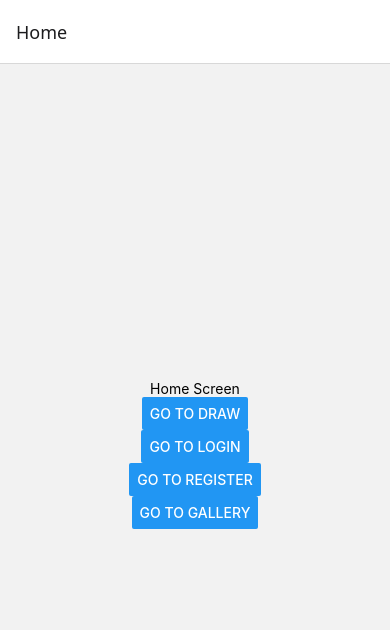
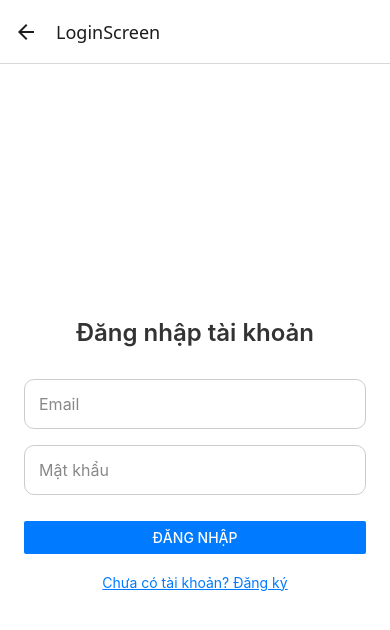
Before and after one commit to VUTRUONG-ML/Drawly_app, a React Native app: screen /LoginScreen in a window 390 px wide. Shown: the top 630 px of the page. Built offline with nearby package versions, Linux system fonts and the light colour scheme.

Commit message:
ui login

```diff
--- a/package.json
+++ b/package.json
@@ -14,6 +14,7 @@
     "@react-navigation/native-stack": "^7.3.14",
     "expo": "~53.0.9",
     "expo-status-bar": "~2.2.3",
+    "firebase": "^11.9.0",
     "react": "19.0.0",
     "react-native": "0.79.2"
   },
--- a/src/navigation/StackNavigator.tsx
+++ b/src/navigation/StackNavigator.tsx
@@ -6,13 +6,14 @@ import HomeScreen from '../screens/HomeScreen';
 import DrawScreen from '../screens/DrawScreen';
 import GalleryScreen from '../screens/GalleryScreen';
 
+
 const Stack = createNativeStackNavigator();
 
 export default function StackNavigator() {
   return (
     <NavigationContainer>
       <Stack.Navigator initialRouteName="Home">
-        <Stack.Screen name="Login" component={LoginScreen} />
+        <Stack.Screen name="LoginScreen" component={LoginScreen} />
         <Stack.Screen name="Register" component={RegisterScreen} />
         <Stack.Screen name="Home" component={HomeScreen} />
         <Stack.Screen name="Draw" component={DrawScreen} />
--- a/src/screens/DrawScreen.tsx
+++ b/src/screens/DrawScreen.tsx
@@ -1,4 +1,5 @@
 import React from 'react';
+
 import { View, Text, StyleSheet } from 'react-native';
 
 const DrawingScreen = () => {
--- a/src/screens/GalleryScreen.tsx
+++ b/src/screens/GalleryScreen.tsx
@@ -1,4 +1,5 @@
 import React from 'react';
+
 import { View, Text, StyleSheet } from 'react-native';
 
 const GalleryScreen = () => {
--- a/src/screens/HomeScreen.tsx
+++ b/src/screens/HomeScreen.tsx
@@ -1,11 +1,12 @@
 import { View, Text, Button } from 'react-native';
+
 
 export default function HomeScreen({ navigation }: any) {
   return (
     <View style={{ flex: 1, justifyContent: 'center', alignItems: 'center' }}>
       <Text>Home Screen</Text>
       <Button title="Go to Draw" onPress={() => navigation.navigate('Draw')} />
-      <Button title="Go to Login" onPress={() => navigation.navigate('Login')} />
+      <Button title="Go to LoginScreen" onPress={() => navigation.navigate('LoginScreen')} />
       <Button title="Go to Register" onPress={() => navigation.navigate('Register')} />
       <Button title="Go to Gallery" onPress={() => navigation.navigate('Gallery')} />
     </View>
--- a/src/screens/LoginScreen.tsx
+++ b/src/screens/LoginScreen.tsx
@@ -1,11 +1,73 @@
-import React from 'react';
-import { View, Text, StyleSheet } from 'react-native';
+import React, { useState } from 'react';
+import { signInWithEmailAndPassword } from 'firebase/auth';
+// import { auth } from '../screens/login/firebaseConfig'; // Cập nhật nếu cần
 
-const LoginScreen = () => {
+import {
+  View,
+  Text,
+  TextInput,
+  Button,
+  StyleSheet,
+  TouchableOpacity,
+  KeyboardAvoidingView,
+  Platform,
+  Alert,
+} from 'react-native';
+
+
+const LoginScreen = ({ navigation }: any) => {
+  const [email, setEmail] = useState('');
+  const [password, setPassword] = useState('');
+
+  const handleLogin = () => {
+    if (!email || !password) {
+      Alert.alert('Thông báo', 'Vui lòng nhập email và mật khẩu');
+      return;
+    }
+
+    signInWithEmailAndPassword(auth, email, password)
+      .then(() => {
+        navigation.replace('Home');
+      })
+      .catch((error) => {
+        Alert.alert('Đăng nhập thất bại', error.message);
+      });
+  };
+
   return (
-    <View style={styles.container}>
-      <Text>Login Screen</Text>
-    </View>
+    <KeyboardAvoidingView
+      behavior={Platform.OS === 'ios' ? 'padding' : undefined}
+      style={styles.container}
+    >
+      <Text style={styles.title}>Đăng nhập tài khoản</Text>
+
+      <TextInput
+        style={styles.input}
+        placeholder="Email"
+        placeholderTextColor="#888"
+        keyboardType="email-address"
+        autoCapitalize="none"
+        value={email}
+        onChangeText={setEmail}
+      />
+
+      <TextInput
+        style={styles.input}
+        placeholder="Mật khẩu"
+        placeholderTextColor="#888"
+        secureTextEntry
+        value={password}
+        onChangeText={setPassword}
+      />
+
+      <View style={styles.buttonContainer}>
+        <Button title="Đăng nhập" onPress={handleLogin} color="#007bff" />
+      </View>
+
+      <TouchableOpacity onPress={() => navigation.navigate('Register')}>
+        <Text style={styles.registerLink}>Chưa có tài khoản? Đăng ký</Text>
+      </TouchableOpacity>
+    </KeyboardAvoidingView>
   );
 };
 
@@ -14,7 +76,34 @@ export default LoginScreen;
 const styles = StyleSheet.create({
   container: {
     flex: 1,
+    padding: 24,
+    backgroundColor: '#fff',
+    justifyContent: 'center',
     alignItems: 'center',
-    justifyContent: 'center',
+  },
+  title: {
+    fontSize: 24,
+    fontWeight: '600',
+    marginBottom: 32,
+    color: '#333',
+  },
+  input: {
+    width: '100%',
+    borderWidth: 1,
+    borderColor: '#ccc',
+    borderRadius: 10,
+    padding: 14,
+    marginBottom: 16,
+    fontSize: 16,
+  },
+  buttonContainer: {
+    width: '100%',
+    marginTop: 10,
+  },
+  registerLink: {
+    marginTop: 20,
+    color: '#007bff',
+    textDecorationLine: 'underline',
+    fontSize: 14,
   },
 });
--- a/src/screens/RegisterScreen.tsx
+++ b/src/screens/RegisterScreen.tsx
@@ -1,11 +1,94 @@
-import React from 'react';
-import { View, Text, StyleSheet } from 'react-native';
+import React, { useState } from 'react';
+import { createUserWithEmailAndPassword } from 'firebase/auth';
+// import { auth } from '../screens/login/firebaseConfig'; // Cập nhật đường dẫn nếu khác
+import {
+  View,
+  Text,
+  TextInput,
+  Button,
+  StyleSheet,
+  TouchableOpacity,
+  KeyboardAvoidingView,
+  Platform,
+  Alert,
+} from 'react-native';
 
-const RegisterScreen = () => {
+
+const RegisterScreen = ({ navigation }: any) => {
+  const [email, setEmail] = useState('');
+  const [password, setPassword] = useState('');
+  const [confirmPassword, setConfirmPassword] = useState('');
+
+  const handleRegister = () => {
+    if (!email || !password || !confirmPassword) {
+      Alert.alert('Thông báo', 'Vui lòng nhập đầy đủ thông tin');
+      return;
+    }
+
+    if (password !== confirmPassword) {
+      Alert.alert('Lỗi', 'Mật khẩu không khớp');
+      return;
+    }
+
+    createUserWithEmailAndPassword(auth, email, password)
+      .then(() => {
+        Alert.alert('Thành công', 'Đăng ký thành công');
+        navigation.replace('Home');
+      })
+      .catch((error) => {
+        let msg = 'Đăng ký thất bại';
+        if (error.code === 'auth/email-already-in-use') {
+          msg = 'Email đã được sử dụng';
+        } else if (error.code === 'auth/weak-password') {
+          msg = 'Mật khẩu quá yếu (ít nhất 6 ký tự)';
+        }
+        Alert.alert('Lỗi', msg);
+      });
+  };
+
   return (
-    <View style={styles.container}>
-      <Text>Register Screen</Text>
-    </View>
+    <KeyboardAvoidingView
+      behavior={Platform.OS === 'ios' ? 'padding' : undefined}
+      style={styles.container}
+    >
+      <Text style={styles.title}>Tạo tài khoản mới</Text>
+
+      <TextInput
+        style={styles.input}
+        placeholder="Email"
+        placeholderTextColor="#888"
+        keyboardType="email-address"
+        autoCapitalize="none"
+        value={email}
+        onChangeText={setEmail}
+      />
+
+      <TextInput
+        style={styles.input}
+        placeholder="Mật khẩu"
+        placeholderTextColor="#888"
+        secureTextEntry
+        value={password}
+        onChangeText={setPassword}
+      />
+
+      <TextInput
+        style={styles.input}
+        placeholder="Xác nhận mật khẩu"
+        placeholderTextColor="#888"
+        secureTextEntry
+        value={confirmPassword}
+        onChangeText={setConfirmPassword}
+      />
+
+      <View style={styles.buttonContainer}>
+        <Button title="Đăng ký" onPress={handleRegister} color="#28a745" />
+      </View>
+
+      <TouchableOpacity onPress={() => navigation.navigate('Login')}>
+        <Text style={styles.loginLink}>Đã có tài khoản? Đăng nhập</Text>
+      </TouchableOpacity>
+    </KeyboardAvoidingView>
   );
 };
 
@@ -14,7 +97,33 @@ export default RegisterScreen;
 const styles = StyleSheet.create({
   container: {
     flex: 1,
+    backgroundColor: '#fff',
+    padding: 24,
     alignItems: 'center',
     justifyContent: 'center',
   },
+  title: {
+    fontSize: 24,
+    fontWeight: '600',
+    marginBottom: 32,
+    color: '#333',
+  },
+  input: {
+    width: '100%',
+    borderWidth: 1,
+    borderColor: '#ccc',
+    borderRadius: 10,
+    padding: 14,
+    marginBottom: 16,
+    fontSize: 16,
+  },
+  buttonContainer: {
+    width: '100%',
+    marginTop: 10,
+  },
+  loginLink: {
+    marginTop: 20,
+    color: '#007bff',
+    textDecorationLine: 'underline',
+  },
 });
--- a/tsconfig.json
+++ b/tsconfig.json
@@ -1,6 +1,7 @@
 {
   "extends": "expo/tsconfig.base",
   "compilerOptions": {
-    "strict": true
+    "strict": true,
+    "esModuleInterop": true,
   }
 }
```
Also changed, not shown: 1 other file (tests, documents, lock files or other folders).
